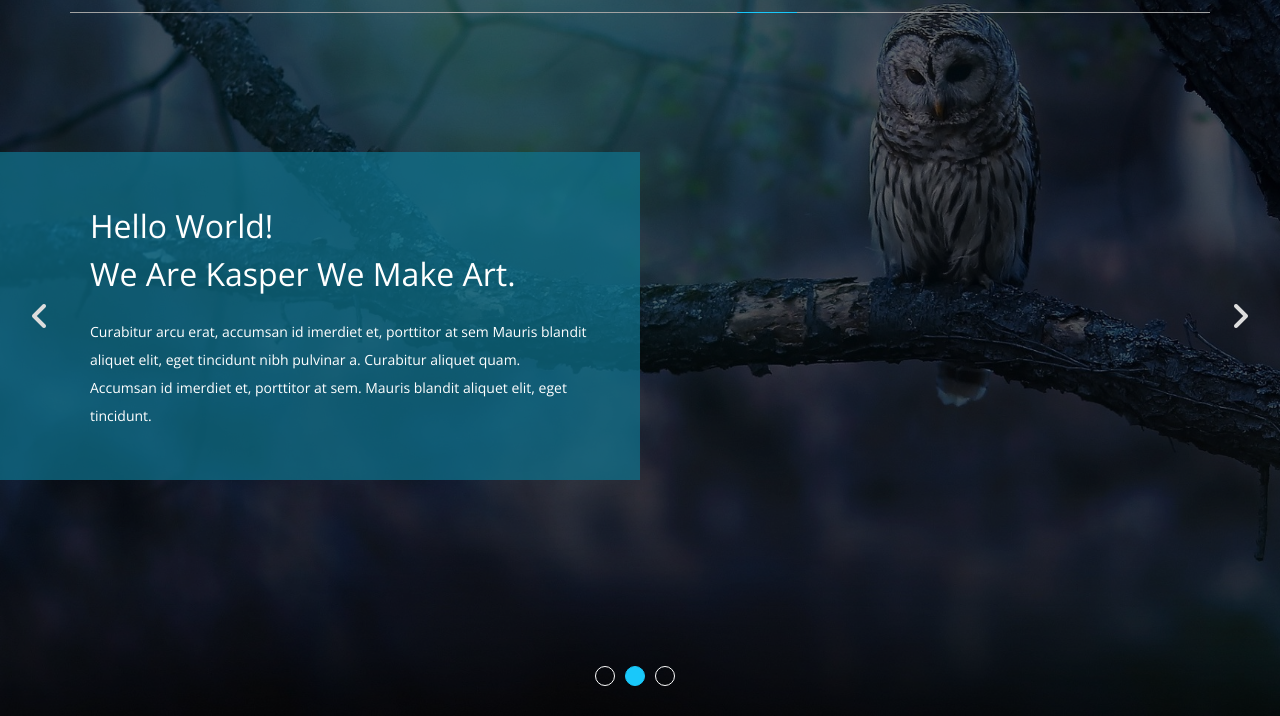
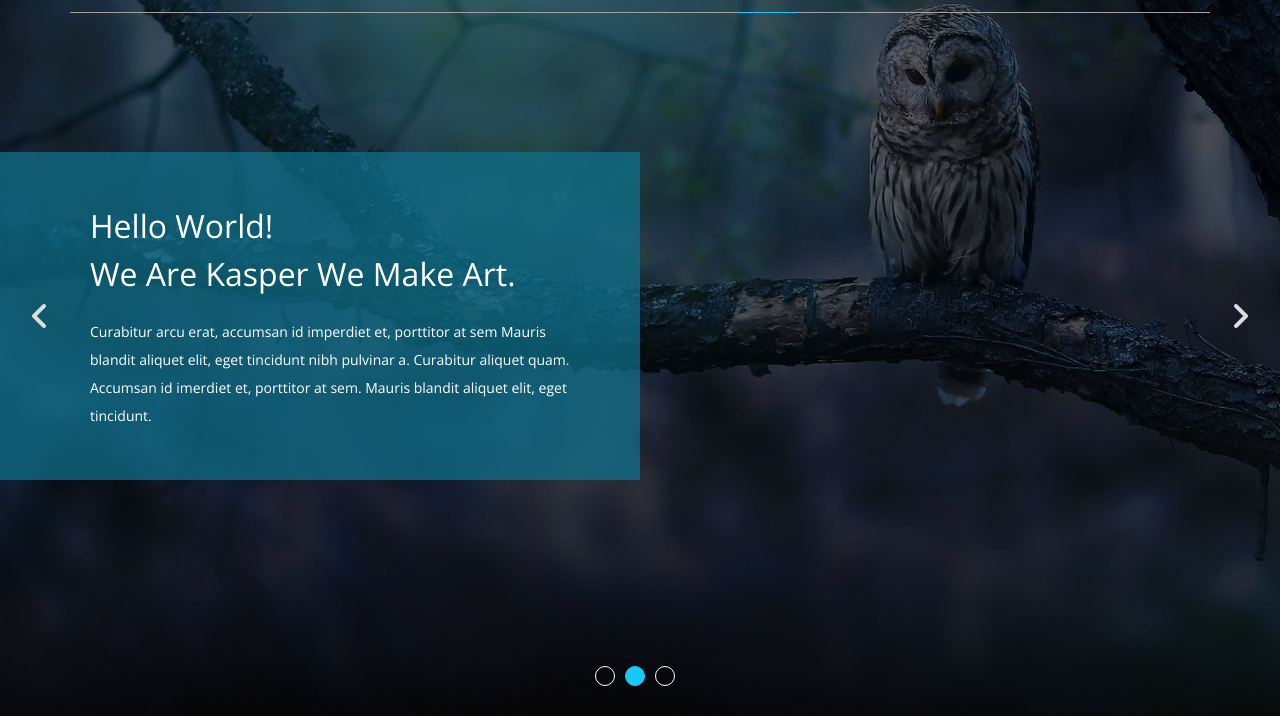
Before and after one commit to mohamed-SaberA2/HTML_And_CSS_Template_Two, a plain HTML site: page index.html in a window 1280 px wide. Shown: the part 84-800 px from the top of the page. Drawn offline with nearby package versions, Linux system fonts and the light colour scheme.

Commit message:
mohamed-SaberA2

```diff
--- a/css/kasper.css
+++ b/css/kasper.css
@@ -286,7 +286,8 @@ header nav .from i {
 .landing .bullets li.active{
   background-color: var(--main-color);
   border-color: var(--main-color);
-}    /**/*/
+}
+   /**/
 .services {
   padding-top: var(--section-padding);
   padding-bottom: var(--section-padding);
@@ -307,7 +308,7 @@ header nav .from i {
 /*
   content: "\f108";
 }
-           */*/
+           */
 .services .srv-box i{
     margin-right: 50px;
   }
@@ -336,7 +337,8 @@ header nav .from i {
   content: "\f013";j
 }
 .fa-pencil-ruler:before {
-
+*/
+/*
   content: "\f5ae";
 }
 .fa-camera:before {
@@ -671,15 +673,13 @@ header nav .from i {
 }
 @media (max-width: 767px) {
   .our-skills .testimonials .content {
-    /*
     flex-direction: column;
     text-align: center;
-    */
+    /*    */
   }
   .our-skills .testimonials .content img{
-    /*
     margin: 0 auto 20px;
-        */
+    /*        */
   }
 }/*
 @media (min-width: 767px) {
@@ -693,9 +693,8 @@ header nav .from i {
   color: #777;
   text-align: right;
   font-size: 14px;
-  /*
   margin-bottom: 10px;
-    */
+  /*    */
 }
 .our-skills .testimonials .bullets{
   display: flex;
@@ -1083,7 +1082,7 @@ header nav .from i {
     */
   }
 }
-.content .content .info address {
+.contact .content .info address {
   color: #777;
   line-height: 2;
   /*  */
@@ -1097,8 +1096,8 @@ header nav .from i {
   }
 }
 .footer {
-  padding-top: calc(var(--section-padding));
-  padding-bottom: calc(var(--section-padding));
+  padding-top: calc(var(--section-padding) / 2);
+  padding-bottom: calc(var(--section-padding) / 2);
   background-image: url("../images/subscribe.jpg");
   background-size: cover;
   position: relative;
@@ -1118,9 +1117,8 @@ header nav .from i {
   position: relative;
 }
 .footer img {
-  /*
   margin-bottom: 20px;
-  */
+  /*  */
 }
 .footer p:not(.copyright) {
   text-transform: uppercase;
@@ -1178,5 +1176,5 @@ footer .social-icons {
   align-content: center;
   justify-content: center;
   align-items: center;
-  .contact
-  */
+ */
+ /*  .contact*/
--- a/index.html
+++ b/index.html
@@ -12,16 +12,14 @@
       <!-- Main Template CSS File -->
       <link rel="stylesheet" href="css/kasper.css">
       <!-- Google Fonts -->
+      <!--
       <link rel="preconnect" href="https://fonts.googleapis.com">
       <link rel="preconnect" href="https://fonts.gstatic.com" crossorigin>
-      </head>
-      <body></body>
-      </html>
       <link href="https://fonts.googleapis.com/css2?family=Jura:wght@300..700&family=Kanit:ital,wght@0,100;0,200;0,300;0,400;0,500;0,600;0,700;0,800;0,900;1,100;1,200;1,300;1,400;1,500;1,600;1,700;1,800;1,900&family=Open+Sans:ital,wght@0,300..800;1,300..800&display=swap" rel="stylesheet">
-       <!--
+          -->
       <link rel="preconnect" href="http://fonts.gstatic.con">
       <link href="https://fonts.googleapis.com/css2?family=Open+Sans:wght@400;700&display=swap" rel="stylesheet">
-      -->
+
     </head>
     <body>
       <!-- Start Header -->
@@ -57,10 +55,9 @@
           We Are Kasper We Make Art.
         </h2>
         <p>
-          Curabitur arcu erat, accumsan id imerdiet et, porttitor at sem Mauris
-          blandit aliquet elit, eget tincidunt nibh pulvinar a. Curabitur aliquet quam.
-          Accumsan id imerdiet et, porttitor at sem. Mauris blandit aliquet elit, eget
-          tincidunt.
+          Curabitur arcu erat, accumsan id imperdiet et, porttitor at sem Mauris blandit aliquet elit, eget tincidunt
+          nibh pulvinar a. Curabitur aliquet quam. Accumsan id imerdiet et, porttitor at sem. Mauris blandit aliquet
+          elit, eget tincidunt.
         </p>
         </div>
       </div>
@@ -150,7 +147,7 @@
           <div class="main-heading">
             <h2>Portfolio</h2>
             <p>
-              Curabitur arcu erat, accumsam id imperdiet et, porttitor at sem. Mauris blandit elit, eget
+              Curabitur arcu erat, accumsan id imperdiet et, porttitor at sem. Mauris blandit aliquet elit, eget
               tincidunt.
             </p>
           </div>
@@ -279,15 +276,15 @@
              <div class="our-skills">
               <div class="container">
                 <div class="testimonials">
-                  <h3>Tesimonials</h3>
+                  <h3>Testimonials</h3>
                   <p>
-                    Curabitur arcu erat, accumsan id imerdiet et, porttitor at sem. Mauris blandit aliquetuet elit, eget
+                    Curabitur arcu erat, accumsan id imperdiet et, porttitor at sem. Mauris blandit aliquet elit, eget
                     tincidunt.
                   </p>
                 <div class="content">
                   <img src="images/skills-01.jpg" alt="">
                   <div class="text">
-                    Curabitur arcu erat, accumsan id imerdiet et, porttitor at sem. Mauris blandit aliquetuet elit, eget
+                    Curabitur arcu erat, accumsan id imperdiet et, porttitor at sem. Mauris blandit aliquet elit, eget
                     tincidunt.
                     <p>John Doe, CEO</p>
                   </div>
@@ -295,7 +292,7 @@
                   <div class="content">
                     <img src="images/skills-02.jpg" alt="">
                     <div class="text">
-                      Curabitur arcu erat, accumsan id imerdiet et, porttitor at sem. Mauris blandit aliquetuet elit, eget
+                      Curabitur arcu erat, accumsan id imperdiet et, porttitor at sem. Mauris blandit aliquet elit, eget
                       tincidunt.
                       <p>John Doe, CEO</p>
                     </div>
@@ -309,8 +306,8 @@
               <div class="skills">
                 <h3>Skills</h3>
                 <p>
-                  Curabitur arcu erat, accumsan id imerdiet et, porttitor at sem. Mauris blandit aliquetuet elit, eget
-                  tincidunt
+                  Curabitur arcu erat, accumsan id imperdiet et, porttitor at sem. Mauris blandit aliquet elit, eget
+                  tincidunt.
                 </p>
                   <div class="prog-holder">
                     <h4>Adobe</h4>
@@ -354,7 +351,7 @@
               <div class="main-heading">
                 <h2>pricing</h2>
                 <p>
-                  Curabitur  arcu erat, accumsan id imperdiet et, portttor at sem. Mauris blan dit aliquet elit, eget
+                  Curabitur  arcu erat, accumsan id imperdiet et, porttitor at sem. Mauris blandit aliquet elit, eget
                   tincidunt.
                 </p>
               </div>
@@ -445,7 +442,7 @@
               <div class="main-heading">
                 <h2>Contact Us</h2>
                 <p>
-                  Curabitur  arcu erat, accumsan id imperdiet et, portttor at sem. Mauris blan dit aliquet elit, eget
+                  Curabitur  arcu erat, accumsan id imperdiet et, porttitor at sem. Mauris blandit aliquet elit, eget
                   tincidunt.
                 </p>
               </div>
```
